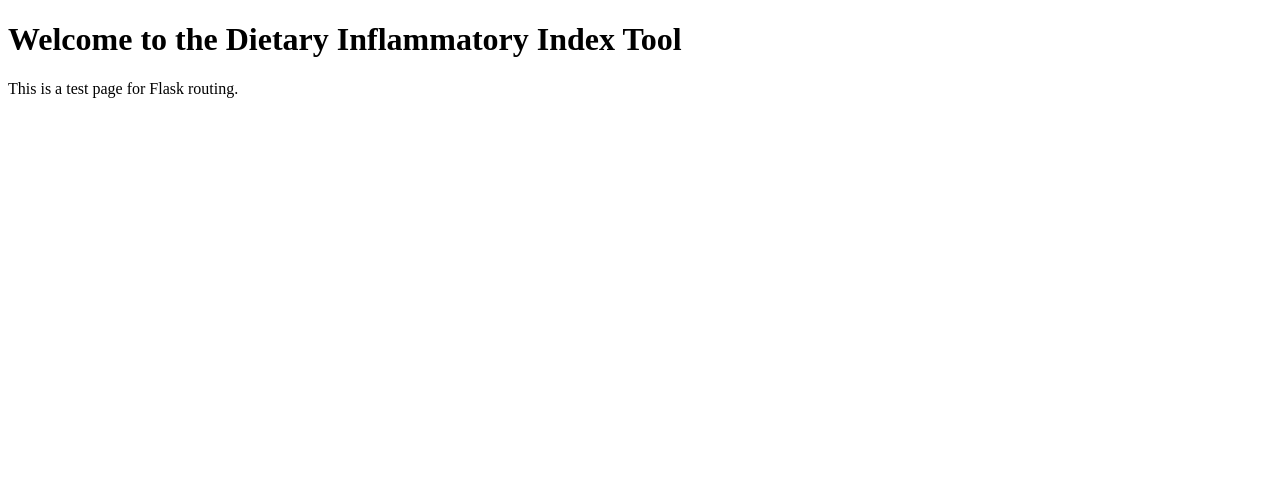
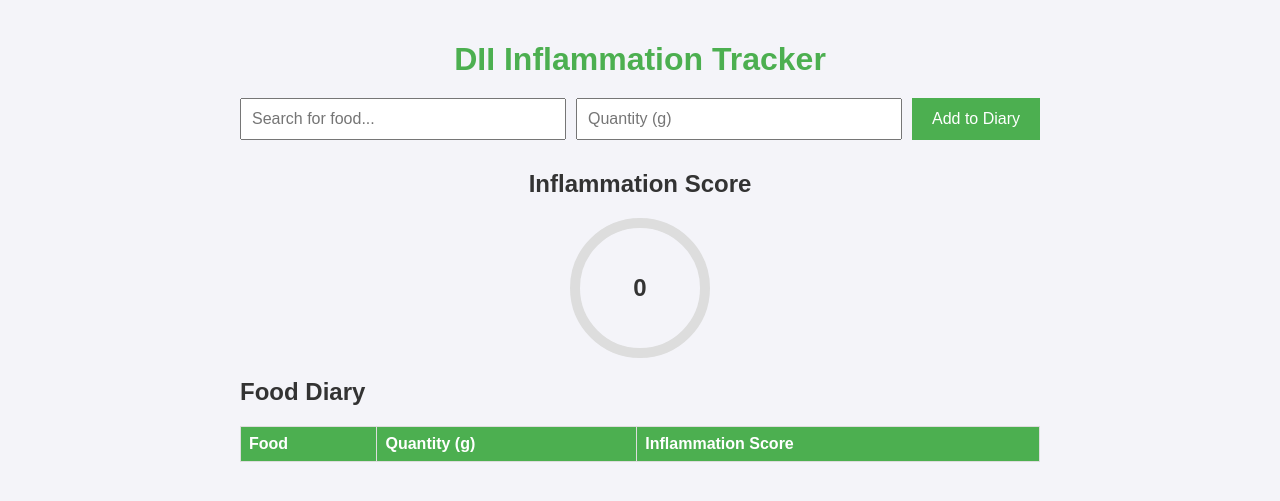
Before and after one commit to aahmedashraf/Final-Year-Project, a Flask app: page / in a window 1280 px wide. Shown: the top 501 px of the page. Run offline with Flask 3, Linux system fonts and the light colour scheme; lists and menus that the app fills with data are empty.

Commit message:
Logic implemented and working Need to consider units now

```diff
--- a/main.py
+++ b/main.py
@@ -1,111 +1,132 @@
-import sqlite3, requests
 from flask import Flask, request, jsonify, render_template
-from flask_sqlalchemy import SQLAlchemy
+import sqlite3
 import os
-# from db import log_food_entry
-from models import db, FoodLog
-
+import requests
 
 app = Flask(__name__)
 
-# Set up the database URI
-db_path = r'C:\Users\aahme\OneDrive\Documents\GitHub\Final-Year-Project\dii_tool.db'
-app.config['SQLALCHEMY_DATABASE_URI'] = f'sqlite:///{db_path}'
-app.config['SQLALCHEMY_TRACK_MODIFICATIONS'] = False
+# Path to your SQLite database
+db_path = os.path.join(os.path.dirname(__file__), 'dii_tool.db')
 
-# Initialize SQLAlchemy
-db.init_app(app)
-db_path = r'C:\Users\aahme\OneDrive\Documents\GitHub\Final-Year-Project\dii_tool.db'
+# USDA API configuration
+USDA_API_URL = "https://api.nal.usda.gov/fdc/v1/foods/search"
+USDA_API_KEY = "sns0HxXgofxkqaeFcYRUpPzxcxoN7wy62Mf2Aq85"  # Replace with your USDA API key
 
-# Your USDA API key
-API_KEY = "sns0HxXgofxkqaeFcYRUpPzxcxoN7wy62Mf2Aq85"
-BASE_URL = "https://api.nal.usda.gov/fdc/v1/foods/search"
+def fetch_nutrient_data(food_name):
+    """
+    Fetch nutrient data for a food item using the USDA API.
+    """
+    try:
+        params = {
+            "query": food_name,
+            "pageSize": 1,
+            "api_key": USDA_API_KEY
+        }
+        response = requests.get(USDA_API_URL, params=params)
+        response.raise_for_status()
+        data = response.json()
 
+        # Extract nutrient data from the first result
+        if "foods" in data and len(data["foods"]) > 0:
+            return data["foods"][0]["foodNutrients"]
+        else:
+            return None  # No nutrient data found
 
-# Function to fetch nutrient data from USDA API
-def fetch_usda_data(ingredient):
-    params = {
-        "query": ingredient,
-        "pageSize": 1,  # Limit results to the first match
-        "api_key": API_KEY
-    }
-    response = requests.get(BASE_URL, params=params)
-
-    if response.status_code == 200:
-        data = response.json()
-        if "foods" in data and len(data["foods"]) > 0:
-            return data["foods"][0].get("foodNutrients", [])
-        else:
-            print("No food data found for the ingredient.")
-            return None
-    else:
-        print(f"API error: {response.status_code} - {response.text}")
+    except requests.RequestException as e:
+        print(f"Error fetching nutrient data: {e}")
         return None
 
-# Function to calculate the DII score based on nutrient data
-def calculate_dii_score(nutrients):
-    total_score = 0
+def calculate_dii_score(nutrient_data, quantity):
+    """
+    Calculate the total DII score for a food item based on nutrient data and quantity.
+    Provides a detailed breakdown of the score calculation.
+    """
     try:
         conn = sqlite3.connect(db_path)
         cursor = conn.cursor()
 
-        for nutrient in nutrients:
-            name = nutrient.get("nutrientName", "")
-            amount = nutrient.get("value", 0)
+        total_dii_score = 0
+        breakdown = []  # To store the breakdown for each nutrient
 
-            # Query for the DII score from the dii_parameter table
-            cursor.execute("SELECT dii_score_per_unit FROM dii_parameter WHERE nutrient_name = ?", (name,))
-            row = cursor.fetchone()
+        for nutrient in nutrient_data:
+            nutrient_name = nutrient.get("nutrientName")
+            amount_per_100g = nutrient.get("value", 0)
 
-            if row:
-                dii_score_per_unit = row[0]
-                score = amount * dii_score_per_unit
-                total_score += score
+            # Query the DII score per unit for the nutrient
+            cursor.execute("""
+                SELECT dii_score_per_unit FROM dii_parameter
+                WHERE nutrient_name = ?
+            """, (nutrient_name,))
+            result = cursor.fetchone()
 
-        conn.commit()
+            if result:
+                dii_score_per_unit = result[0]
+                # Adjust the amount based on the user's input quantity
+                adjusted_amount = (amount_per_100g / 100) * quantity
+                nutrient_dii_score = adjusted_amount * dii_score_per_unit
+
+                total_dii_score += nutrient_dii_score
+
+                # Add the breakdown for this nutrient
+                breakdown.append({
+                    "nutrient_name": nutrient_name,
+                    "amount_per_100g": amount_per_100g,
+                    "adjusted_amount": adjusted_amount,
+                    "dii_score_per_unit": dii_score_per_unit,
+                    "nutrient_dii_score": nutrient_dii_score
+                })
+
+        return total_dii_score, breakdown
+
     except sqlite3.Error as e:
         print(f"SQLite error: {e}")
+        return None, None
     finally:
         cursor.close()
         conn.close()
 
-    return total_score
 
-
-def log_food_entry(ingredient_name, quantity, dii_score):
-    food_log_entry = FoodLog(ingredient_name=ingredient_name, quantity=quantity, dii_score=dii_score)
-    db.session.add(food_log_entry)
-    db.session.commit()
-    print(f"Logged food entry: {ingredient_name}, Quantity: {quantity}, DII Score: {dii_score}")
-
-# Flask route for the home page
 @app.route('/')
 def index():
     return render_template('index.html')
 
-# Flask route to handle DII calculation
-@app.route('/calculate_dii', methods=['POST'])
-def calculate_dii():
-    ingredient = request.json.get("ingredient")
-    if not ingredient:
-        return jsonify({"error": "No ingredient provided"}), 400
 
-    nutrients = fetch_usda_data(ingredient)
-    if nutrients:
-        dii_score = calculate_dii_score(nutrients)
-        return jsonify({"ingredient": ingredient, "dii_score": dii_score})
+@app.route('/calculate', methods=['POST'])
+def calculate():
+    """
+    API endpoint to calculate the DII score based on user input.
+    Returns a detailed breakdown of the score calculation.
+    """
+    data = request.json
+    food_name = data.get('food_name')
+    quantity = data.get('quantity')
+
+    if not food_name or not quantity:
+        return jsonify({"error": "Food name and quantity are required."}), 400
+
+    try:
+        quantity = float(quantity)  # Ensure quantity is numeric
+    except ValueError:
+        return jsonify({"error": "Invalid quantity value. It must be numeric."}), 400
+
+    # Fetch nutrient data from the USDA API
+    nutrient_data = fetch_nutrient_data(food_name)
+
+    if not nutrient_data:
+        return jsonify({"error": f"Nutrient data for '{food_name}' not found."}), 404
+
+    # Calculate the DII score and get the breakdown
+    total_dii_score, breakdown = calculate_dii_score(nutrient_data, quantity)
+
+    if total_dii_score is not None:
+        return jsonify({
+            "food_name": food_name,
+            "quantity": quantity,
+            "dii_score": total_dii_score,
+            "breakdown": breakdown  # Add the breakdown to the response
+        })
     else:
-        return jsonify({"error": "Nutrient data not found"}), 404
+        return jsonify({"error": "Error calculating DII score."}), 500
 
-@app.route('/test_fetch', methods=['GET'])
-def test_fetch():
-    ingredient = request.args.get("ingredient", "apple")  # Default ingredient is "apple"
-    nutrients = fetch_usda_data(ingredient)
-
-    if nutrients:
-        return jsonify({"ingredient": ingredient, "nutrients": nutrients})
-    else:
-        return jsonify({"error": "Nutrient data not found"}), 404
-
-if __name__ == "__main__":
+if __name__ == '__main__':
     app.run(debug=True)
--- a/models.py
+++ b/models.py
@@ -24,6 +24,7 @@ class DIIParameter(db.Model):
     id = db.Column(db.Integer, primary_key=True)
     nutrient_name = db.Column(db.String(50), nullable=False, unique=True)  # Matches NutritionalData.nutrient_name
     dii_score_per_unit = db.Column(db.Float, nullable=False)  # DII score per unit (e.g., gram or mg)
+    unit = db.Column(db.String(20), nullable=True)  # Add unit column
 
 class DII_NutrientParameters(db.Model):
     id = db.Column(db.Integer, primary_key=True)
--- a/static/script.js
+++ b/static/script.js
@@ -1,5 +1,54 @@
-// script.js
-document.addEventListener("DOMContentLoaded", () => {
-  console.log("Welcome to the Flask project!");
-  // You can add more interactivity here later.
-});
+document.getElementById("addFoodBtn").addEventListener("click", addFoodToDiary);
+
+const diaryTable = document.getElementById("diaryTable").querySelector("tbody");
+const scoreText = document.getElementById("scoreText");
+let totalInflammationScore = 0;
+
+async function addFoodToDiary() {
+  const food = document.getElementById("foodSearch").value.trim();
+  const quantity = document.getElementById("foodQuantity").value.trim();
+
+  if (food && quantity) {
+    try {
+      // Make API call to calculate the score
+      const response = await fetch("/calculate", {
+        method: "POST",
+        headers: {
+          "Content-Type": "application/json",
+        },
+        body: JSON.stringify({
+          food_name: food,
+          quantity: parseFloat(quantity),
+        }),
+      });
+
+      if (response.ok) {
+        const data = await response.json();
+
+        // Update total inflammation score
+        totalInflammationScore += data.dii_score;
+
+        // Add food to diary table
+        const row = document.createElement("tr");
+        row.innerHTML = `
+          <td>${food}</td>
+          <td>${quantity} g</td>
+          <td>${data.dii_score.toFixed(2)}</td>
+        `;
+        diaryTable.appendChild(row);
+
+        // Update visual inflammation score
+        updateInflammationScore();
+      } else {
+        const error = await response.json();
+        alert(error.error);
+      }
+    } catch (err) {
+      alert("Error communicating with the server.");
+    }
+  }
+}
+
+function updateInflammationScore() {
+  scoreText.textContent = totalInflammationScore.toFixed(2);
+}
--- a/static/styles.css
+++ b/static/styles.css
@@ -1,35 +1,98 @@
 /* styles.css */
 body {
   font-family: Arial, sans-serif;
-  background-color: #f0f0f0;
-  color: #333;
   margin: 0;
   padding: 0;
+  background-color: #f4f4f9;
+  color: #333;
 }
 
-header {
+.container {
+  max-width: 800px;
+  margin: 0 auto;
+  padding: 20px;
+}
+
+header h1 {
+  text-align: center;
+  color: #4caf50;
+  margin-bottom: 20px;
+}
+
+.search-section {
+  display: flex;
+  gap: 10px;
+  margin-bottom: 30px;
+}
+
+.search-section input {
+  padding: 10px;
+  flex: 1;
+  font-size: 16px;
+}
+
+.search-section button {
+  padding: 10px 20px;
   background-color: #4caf50;
   color: white;
-  padding: 20px;
-  text-align: center;
+  border: none;
+  cursor: pointer;
+  font-size: 16px;
 }
 
-nav a {
-  margin: 0 15px;
-  text-decoration: none;
+.search-section button:hover {
+  background-color: #45a049;
+}
+
+.score-display {
+  text-align: center;
+  margin: 20px 0;
+}
+
+.score-display .circle {
+  margin: 0 auto;
+  width: 120px;
+  height: 120px;
+  border: 10px solid #ddd;
+  border-radius: 50%;
+  display: flex;
+  align-items: center;
+  justify-content: center;
+  position: relative;
+}
+
+.score-display .circle::after {
+  content: "";
+  position: absolute;
+  top: 0;
+  left: 0;
+  width: 100%;
+  height: 100%;
+  border-radius: 50%;
+  border: 10px solid transparent;
+  transform: rotate(0deg);
+  transform-origin: center;
+}
+
+.circle span {
+  font-size: 24px;
+  font-weight: bold;
+}
+
+.food-diary table {
+  width: 100%;
+  border-collapse: collapse;
+  margin-top: 20px;
+}
+
+.food-diary th,
+.food-diary td {
+  border: 1px solid #ddd;
+  text-align: left;
+  padding: 8px;
+}
+
+.food-diary th {
+  background-color: #4caf50;
   color: white;
 }
-
-section {
-  padding: 20px;
-  margin: 15px;
-  background-color: white;
-  box-shadow: 0 4px 8px rgba(0, 0, 0, 0.1);
-}
-
-footer {
-  text-align: center;
-  padding: 10px;
-  background-color: #333;
-  color: white;
-}
--- a/templates/index.html
+++ b/templates/index.html
@@ -3,10 +3,55 @@
   <head>
     <meta charset="UTF-8" />
     <meta name="viewport" content="width=device-width, initial-scale=1.0" />
-    <title>DII Tool</title>
+    <title>DII Inflammation Tracker</title>
+    <link rel="stylesheet" href="static/styles.css" />
   </head>
   <body>
-    <h1>Welcome to the Dietary Inflammatory Index Tool</h1>
-    <p>This is a test page for Flask routing.</p>
+    <div class="container">
+      <header>
+        <h1>DII Inflammation Tracker</h1>
+      </header>
+
+      <main>
+        <!-- Food Search Section -->
+        <div class="search-section">
+          <input id="foodSearch" type="text" placeholder="Search for food..." />
+          <input
+            id="foodQuantity"
+            type="number"
+            placeholder="Quantity (g)"
+            min="1"
+          />
+          <button id="addFoodBtn">Add to Diary</button>
+        </div>
+
+        <!-- Inflammation Score Section -->
+        <div class="score-display">
+          <h2>Inflammation Score</h2>
+          <div class="circle">
+            <span id="scoreText">0</span>
+          </div>
+        </div>
+
+        <!-- Food Diary Section -->
+        <div class="food-diary">
+          <h2>Food Diary</h2>
+          <table id="diaryTable">
+            <thead>
+              <tr>
+                <th>Food</th>
+                <th>Quantity (g)</th>
+                <th>Inflammation Score</th>
+              </tr>
+            </thead>
+            <tbody>
+              <!-- Rows will be added dynamically -->
+            </tbody>
+          </table>
+        </div>
+      </main>
+    </div>
+
+    <script src="static/script.js"></script>
   </body>
 </html>
```
Also changed, not shown: m.py (+87 -54 lines), dii_tool.db, 1 other file.
